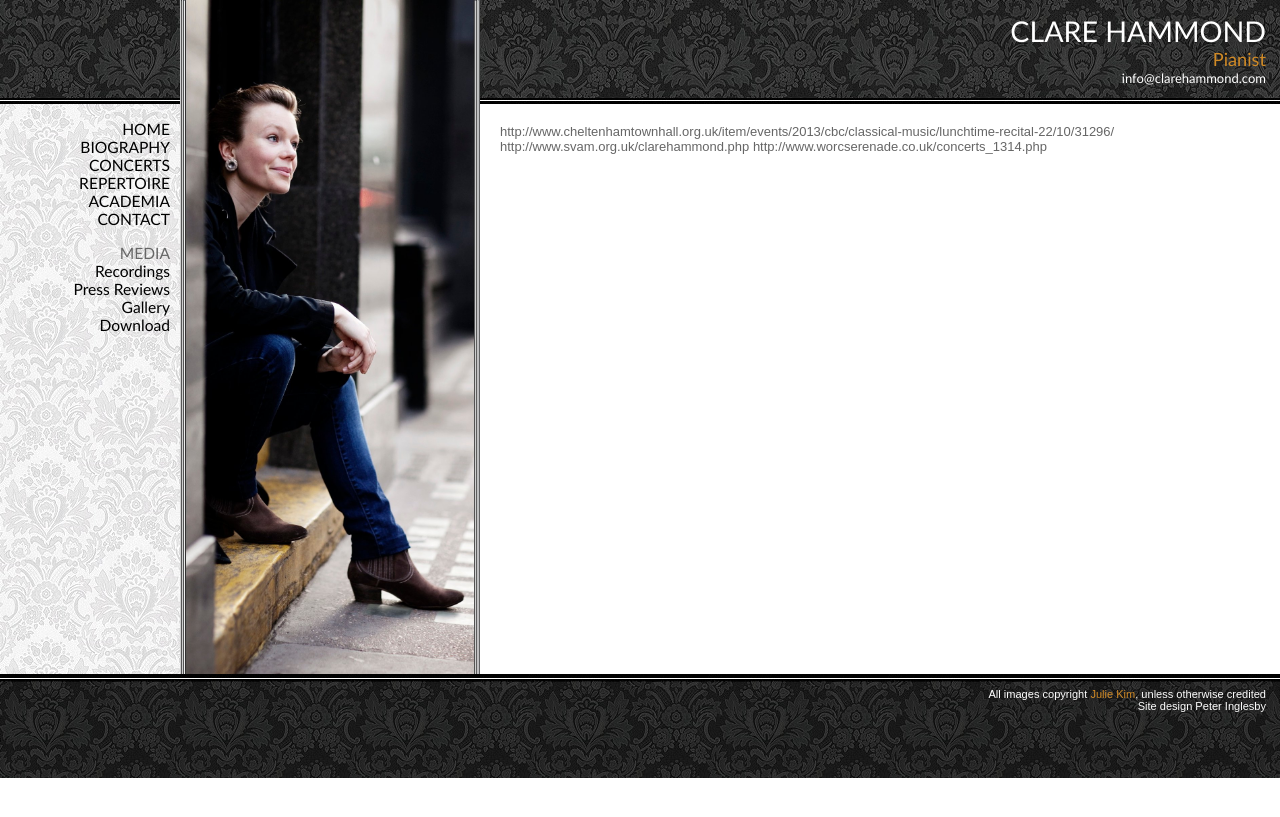
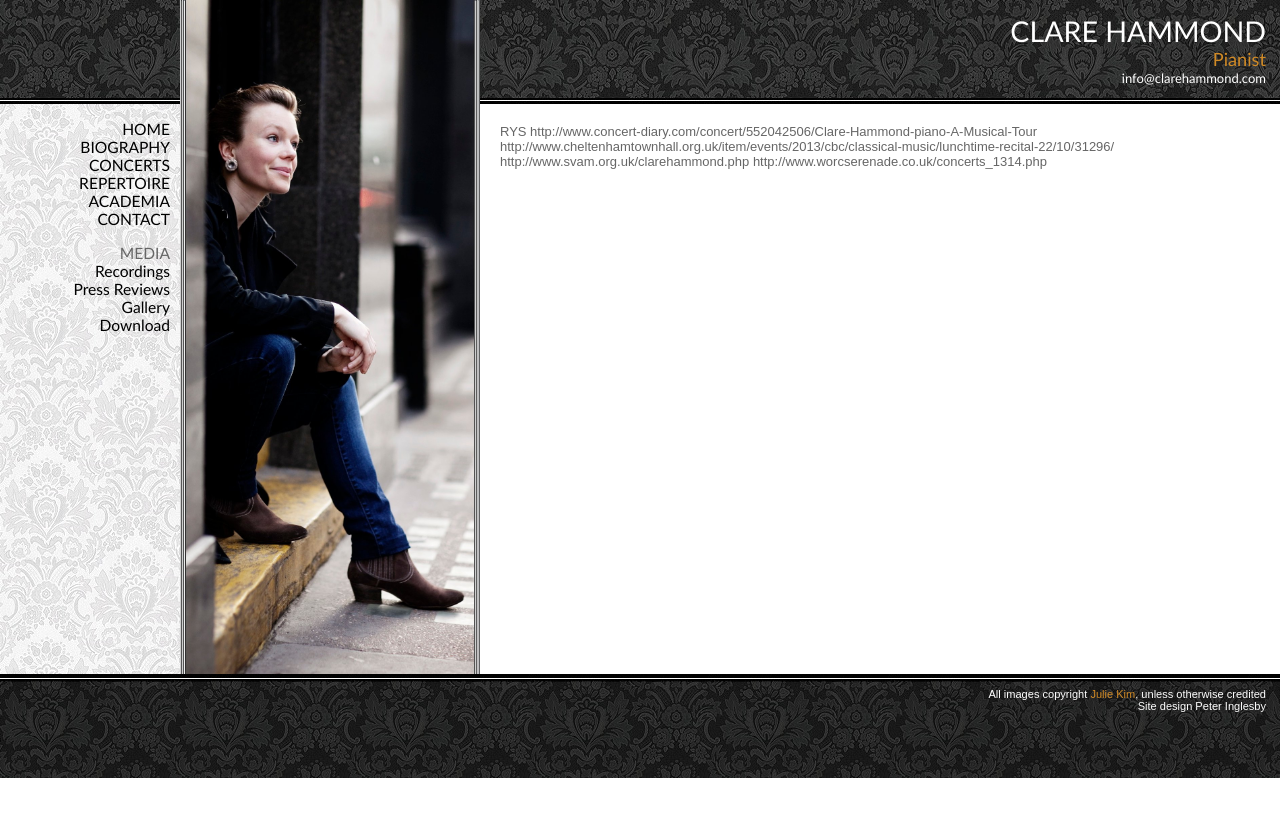
Before and after one commit to hammonc/clarehammond.com, a Jekyll site: the page built from concerts-to-add.html, in a window 1280 px wide. Shown: the top 817 px of the page. Built offline with Jekyll 4.4.1, drawn with Linux system fonts in a browser that asks for light colours.

Commit message:
index update

```diff
--- a/concerts-to-add.html
+++ b/concerts-to-add.html
@@ -3,7 +3,8 @@
 image: concerts.jpg
 ---
 
-
+RYS
+http://www.concert-diary.com/concert/552042506/Clare-Hammond-piano-A-Musical-Tour
 
 http://www.cheltenhamtownhall.org.uk/item/events/2013/cbc/classical-music/lunchtime-recital-22/10/31296/
 http://www.svam.org.uk/clarehammond.php
--- a/index.html
+++ b/index.html
@@ -11,7 +11,7 @@
 
     <table>
 
-        <tr><td><a href="http://www.cheltenhamfestivals.com/music/whats-on/2013/greek-piano-odyssey/" target="_blank"><img src="/resources/chelt-icon.jpg" class="news-icon" /></a></td><td>Clare makes her debut at the Cheltenham Festival on Saturday with a new work by <a href="http://www.kennethhesketh.co.uk/" target="_blank">Kenneth Hesketh</a>. She has already given world premieres of works by Ed Hughes and Robert Saxton at the <a href="http://www.theargus.co.uk/brightonfestival/brightonfestivalfringe2013/festandfringecritic/festivalcritic/10442520.Clare_Hammond__Brighton_Dome_Studio_Theatre__May_22/?ref=rss" target="_blank">Brighton</a> and <a href="https://www.facebook.com/media/set/?set=a.642084625801611.1073741859.134893483187397&type=1 " target="_blank">City of London</a> Festivals this summer.</td></tr>
+        <tr><td><a href="http://www.cheltenhamfestivals.com/music/whats-on/2013/greek-piano-odyssey/" target="_blank"><img src="/resources/chelt-icon.jpg" class="news-icon" /></a></td><td>Clare made her debut at the Cheltenham Festival on Saturday with a new work by <a href="http://www.kennethhesketh.co.uk/" target="_blank">Kenneth Hesketh</a>. She has already given world premieres of works by Ed Hughes and Robert Saxton at the <a href="http://www.theargus.co.uk/brightonfestival/brightonfestivalfringe2013/festandfringecritic/festivalcritic/10442520.Clare_Hammond__Brighton_Dome_Studio_Theatre__May_22/?ref=rss" target="_blank">Brighton</a> and <a href="https://www.facebook.com/media/set/?set=a.642084625801611.1073741859.134893483187397&type=1 " target="_blank">City of London</a> Festivals this summer.</td></tr>
 
 
         <tr><td><a href="http://www.clarehammond.com/wigmore_2013.html" class="popupwindow" rel="height:400,width:600,scrollbars:1,status:1,resizable:0"><img src="/resources/wigmore-icon.jpg" class="news-icon" /></a></td><td>Clare's recital in June at the Wigmore Hall for the Park Lane Group was reviewed in <a href="http://www.bachtrack.com/review-wigmore-hall-park-lane-hammond-lawson-trio" target="_blank">BachTrack</a>. Watch her performance of works by Schubert, Bach and Ginastera <a href="http://www.clarehammond.com/wigmore_2013.html" target="_blank">here</a>.</td></tr>
--- a/recordings.html
+++ b/recordings.html
@@ -74,6 +74,7 @@
     rel="height:450,width:450,scrollbars:1,status:1,resizable:0">Listen</a>
     to a recording of Ken Hesketh's 'Auge' from Clare's In Tune broadcast with Sean Rafferty.</td>
   </tr>
+
   <tr>
     <td><a href="piano-polyptych.html" class="popupwindow"
     rel="height:650,width:650,scrollbars:1,status:1,resizable:0"><img src="resources/cd-cover.jpg"
@@ -82,12 +83,13 @@
     rel="height:650,width:650,scrollbars:1,status:1,resizable:0">Click</a>
     for extracts from Clare's debut CD <em>Piano Polyptych</em>.</td>
   </tr>
-  <tr>
+
+ <tr>
     <td><a href="wigmore.html" class="popupwindow"
     rel="height:750,width:550,scrollbars:1,status:1,resizable:0"><img src="resources/wigmore-still.jpg"
     class="recording-link-img" /></a></td>
     <td><a href="wigmore.html" class="popupwindow"
-    rel="height:750,width:550,scrollbars:1,status:1,resizable:0">Watch</a>
+    rel="height:750,width:550,scroll bars:1,status:1,resizable:0">Watch</a>
       clips of Szymanowski and Panufnik from Clare's Wigmore Hall recital in 2011.</td>
   </tr>
 </table>
--- a/wigmore.html
+++ b/wigmore.html
@@ -10,9 +10,11 @@
     <p><em>Etudes Op. 33 Nos. 1-8</em></p>
     <a href="resources/szymanowski.mov" target="_blank" class="popupwindow" rel="height:320,width:360,scrollbars:1,status:1,resizable:0"><img src="resources/szymanowski.jpg" class="film-clip-still" /></a>
   </div>
+
   <div id="film-clip-panufnik" class="film-clip">
     <p>PANUFNIK</p>
     <p><em>Twelve Miniature Studies, Nos. 7-12</em></p>
     <a href="resources/panufnik.mov" target="_blank" class="popupwindow" rel="height:320,width:360,scrollbars:1,status:1,resizable:0"><img src="resources/panufnik.jpg" class="film-clip-still" /></a>
   </div>
+
 </div>
```
Also changed, not shown: resources/prokofiev-hover.jpg (added), resources/prokofiev.jpg (added).
